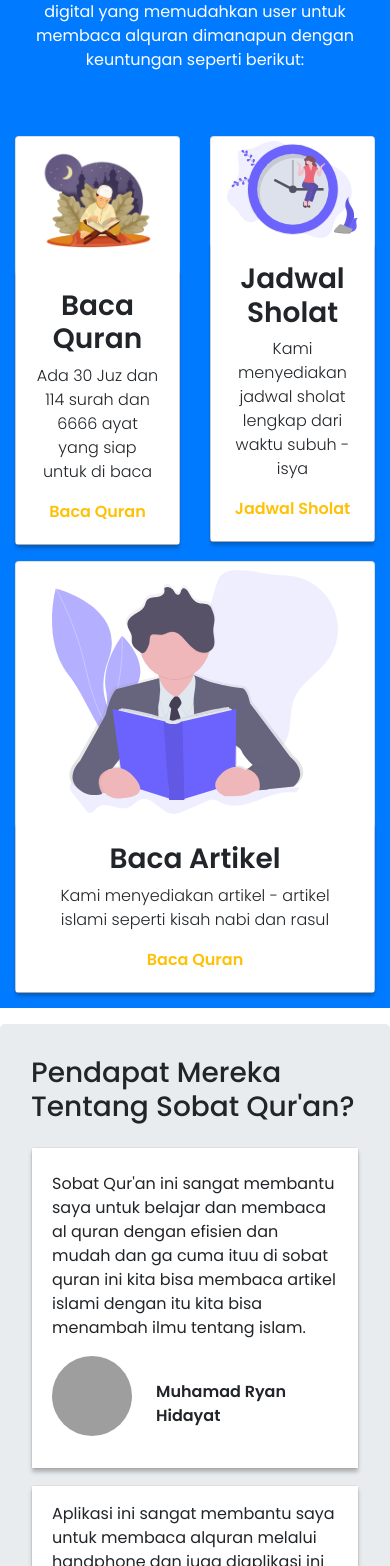
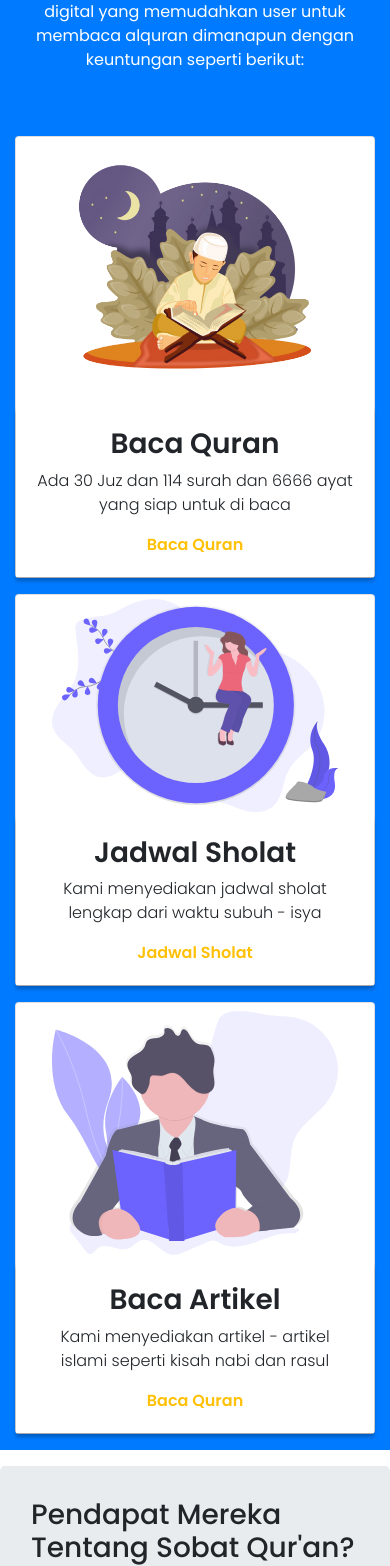
Before and after one commit to justrinoo/sobat-quraan, a React (Create React App) app: page / in a window 390 px wide. Shown: the part 902-2468 px from the top of the page. Built offline with nearby package versions, Linux system fonts and the light colour scheme; grey boxes are pictures that could not be loaded.

Commit message:
fix col features

```diff
--- a/src/components/Features/feature.jsx
+++ b/src/components/Features/feature.jsx
@@ -25,7 +25,7 @@
           </div>
           <Zoom top key={2000}>
             <div className="row">
-              <div className="col">
+              <div className="col-lg col-md-4">
                 <div className="card mb-3">
                   <img
                     src={ImageHero}
@@ -50,7 +50,7 @@
                   </div>
                 </div>
               </div>
-              <div className="col">
+              <div className="col-lg col-md-4">
                 <div className="card mb-3">
                   <img
                     src={jadwalSholat}
@@ -74,7 +74,7 @@
                   </div>
                 </div>
               </div>
-              <div className="col">
+              <div className="col-lg col-md-4">
                 <div className="card mb-3">
                   <img
                     src={bacaArtikel}
```
